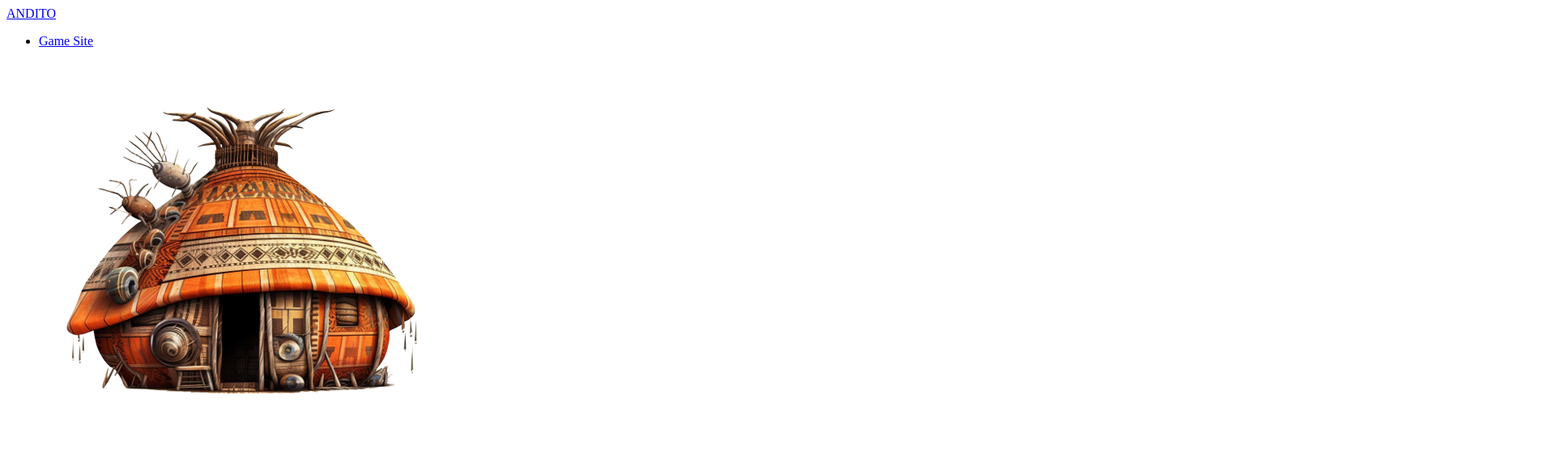
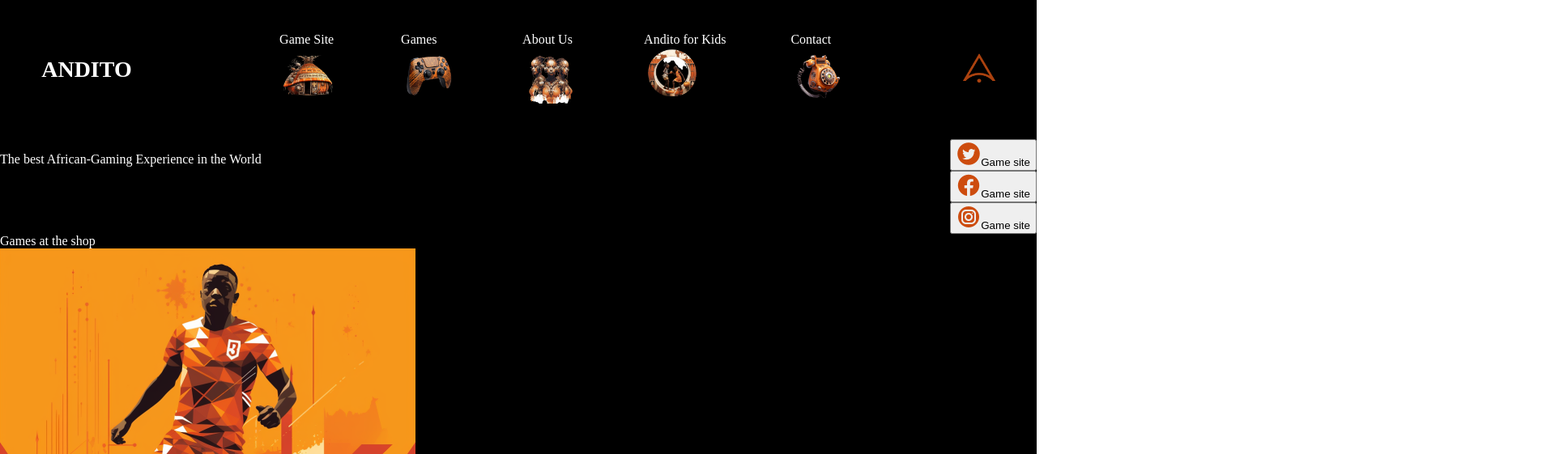
Before and after one commit to Andito-Game-Dev/Andito-Website-New3.0, a plain HTML site: page index.html in a window 1280 px wide. Shown: the top 561 px of the page at 81% size, 1920 px wide, since content can reach past the window. Drawn offline with Linux system fonts and the light colour scheme.

Commit message:
navbar and top content items styled

```diff
--- a/index.html
+++ b/index.html
@@ -3,6 +3,7 @@
 <head>
     <meta charset="UTF-8">
     <meta name="viewport" content="width=device-width, initial-scale=1.0">
+    <link rel="stylesheet" href="./styles.css">
     <title>ANDITO | WEBSITE</title>
 </head>
 <body>
@@ -317,5 +318,6 @@
     </div>
     <!--_________________________________________________-->
 
+    <script src="./script.js"></script>
 </body>
 </html>
--- a/styles.css
+++ b/styles.css
@@ -0,0 +1,71 @@
+body {
+    margin: 0;
+    padding: 0;
+    box-sizing: border-box;
+    color: #fff;
+  }
+
+
+/*-----------Home Page-------------*/
+.home_page {
+    background-color: black;
+    height: 100hv;
+}
+
+.navbar {
+    display: flex;
+    flex-direction: row;
+    justify-content: space-around;
+}
+
+.word_logo {
+    margin: auto;
+}
+
+.word_logo a {
+    font-weight: bold;
+    font-size: 28px;
+    text-decoration: none;
+    color: #fff;
+}
+
+.nav-links {
+    margin: auto;
+    list-style-type: none;
+    display: flex;
+}
+
+.nav-links li {
+    padding: 40px;
+}
+
+.nav-links li a {
+    text-decoration: none;
+    color: #fff;
+}
+
+.nav-links li img {
+    width: 70px;
+}
+
+.nav-links li a:hover {
+    color: #CD4C0E;
+}
+
+.sign_logo {
+    margin: auto;
+}
+
+.sign_logo img {
+    width: 40px;
+}
+
+.home_page_top_content {
+    display: flex;
+    justify-content: space-between;
+}
+
+.home_page_social_media_handles {
+    display: flex;
+    flex-direction: column;
+}
```
